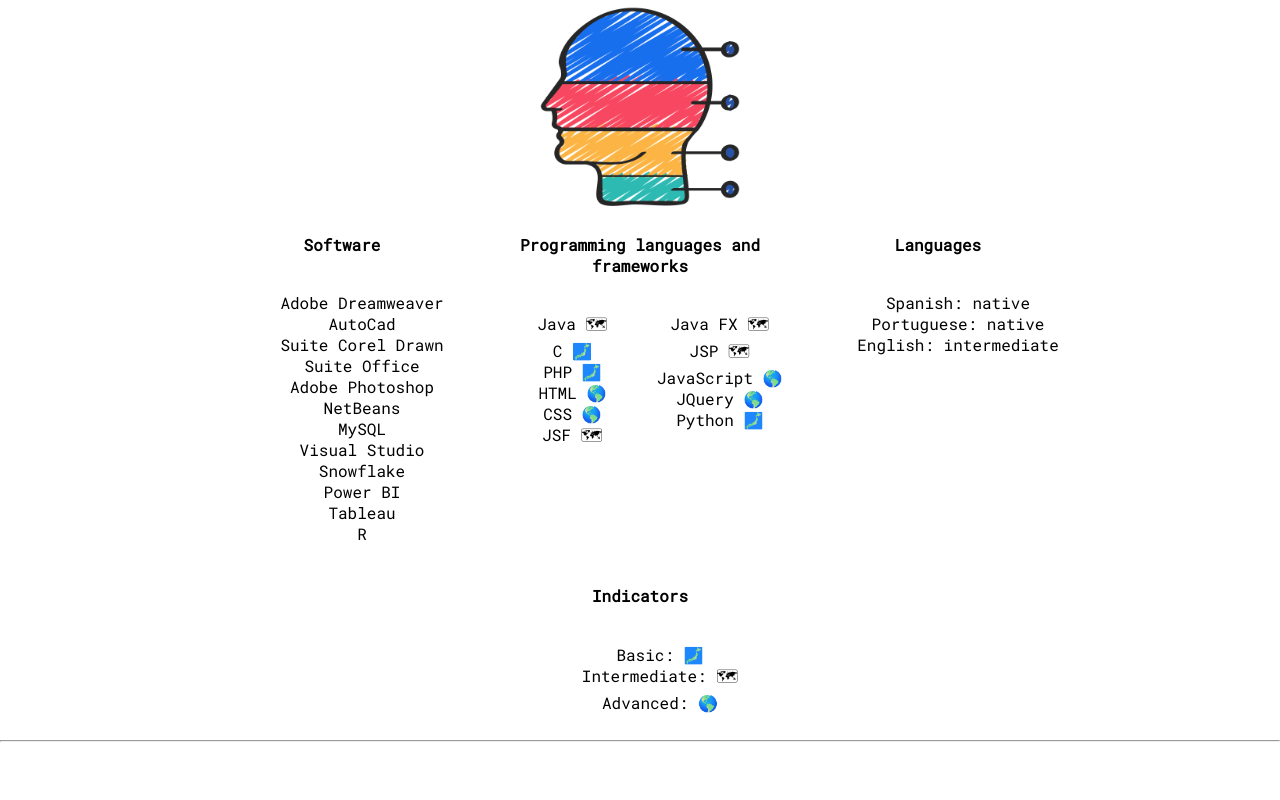
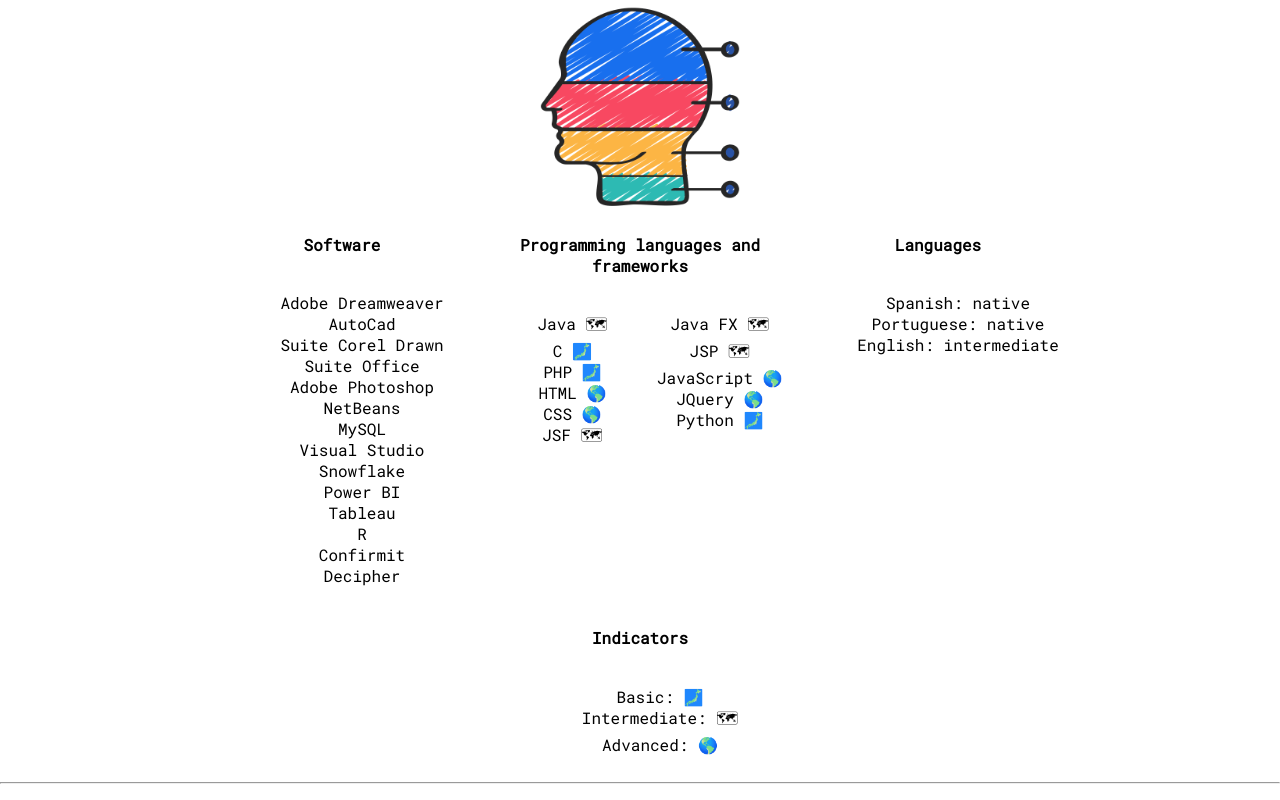
Before and after one commit to NalleBP/NnBP_cv, a plain HTML site: page index.html in a window 1280 px wide. Shown: the part 2340-3140 px from the top of the page. Before the commit the page ends 3098 px from the top, so only its background shows below. Drawn offline with Linux system fonts and the light colour scheme.

Commit message:
index.html

```diff
--- a/index.html
+++ b/index.html
@@ -131,6 +131,8 @@
                                 <li>Power BI</li>
                                 <li>Tableau</li>
                                 <li>R</li>
+                                <li>Confirmit</li>
+                                <li>Decipher</li>
                             </ul>
                         </td>
                         <td width="33%">
```
